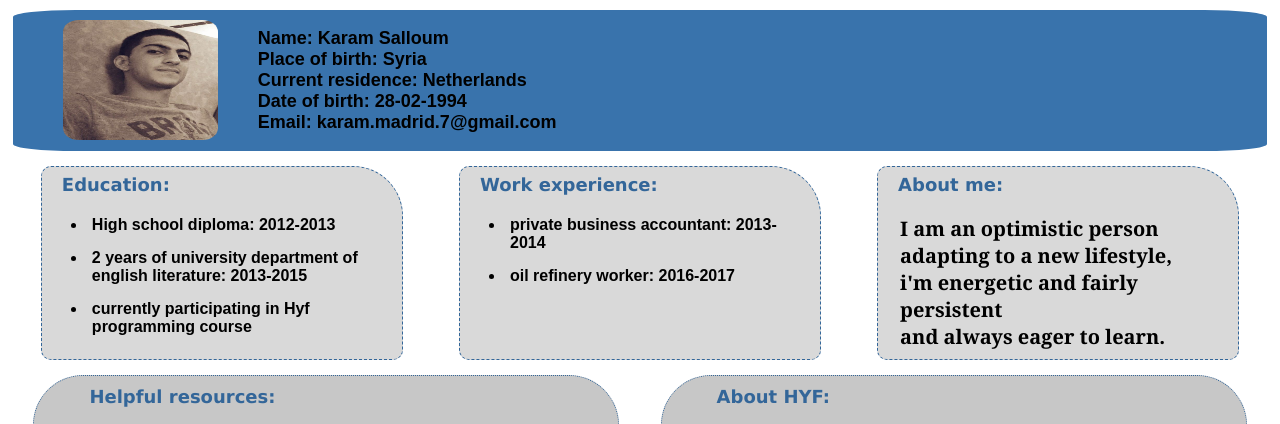
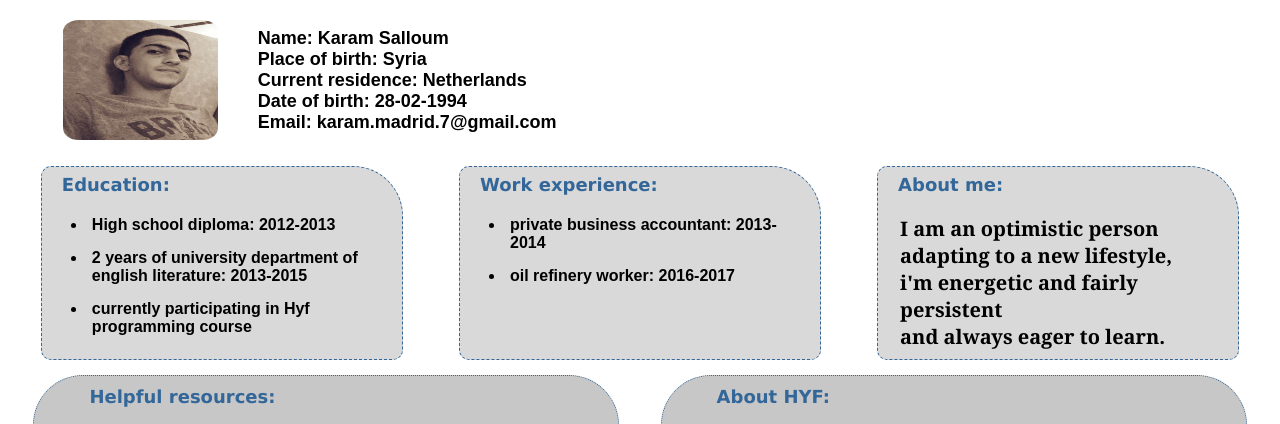
Before and after one commit to karamad10/hyf-html-css, a plain HTML site: page week1/index.html in a window 1280 px wide. Shown: the top 424 px of the page. Drawn offline with Linux system fonts and the light colour scheme.

Commit message:
Update style.css

```diff
--- a/week1/style.css
+++ b/week1/style.css
@@ -7,7 +7,6 @@ body {
 .top {
     display: flex;
     margin-top: 10px;
-    background-color: #3973ac;
     border-radius: 5%;
 }
 
```
